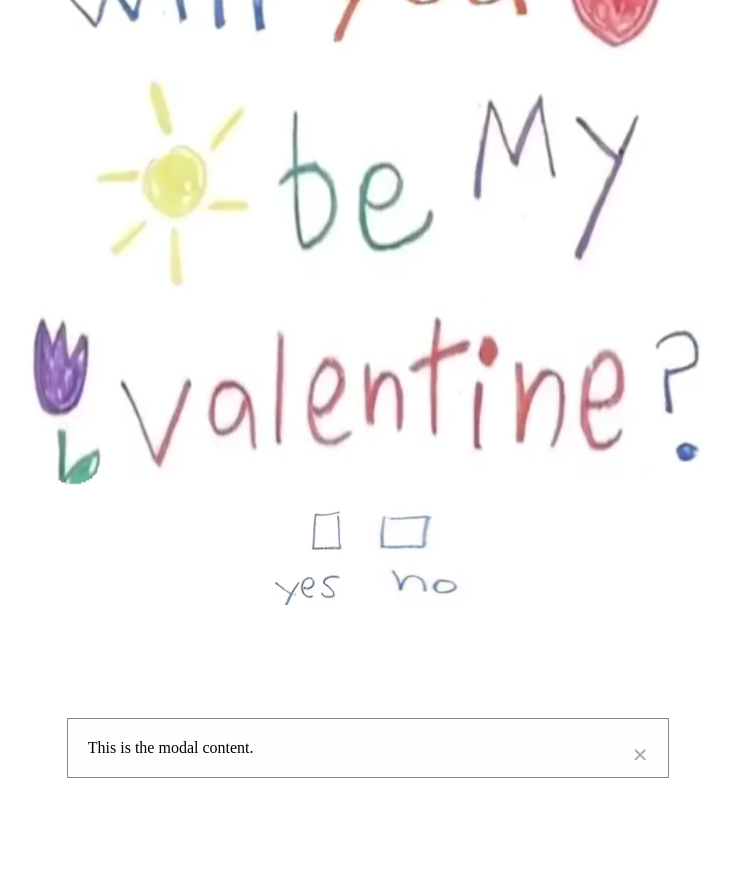
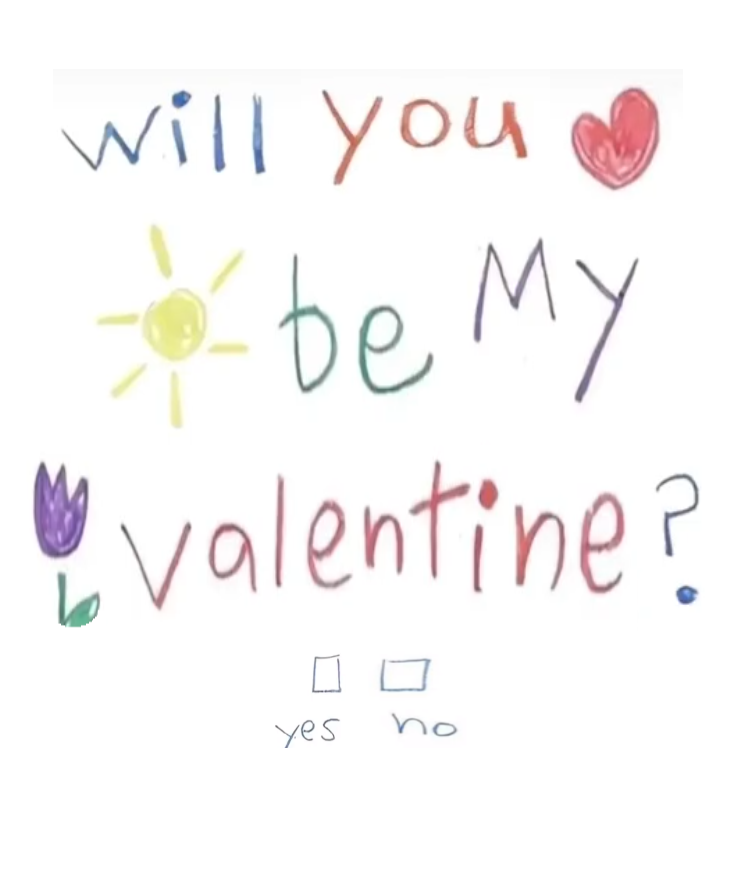
Before and after one commit to transcenddev/valentines-kineme, a plain HTML site: page index.html in a window 1280 px wide. Shown: the whole page, without its empty margins (272-1003 px from the left). After the commit the page ends 800 px from the top, so only its background shows below. Drawn offline with Linux system fonts and the light colour scheme.

Commit message:
Remove Modal

```diff
--- a/index.html
+++ b/index.html
@@ -38,11 +38,5 @@
       <img src="./assets/no.png" class="button__no" id="noButton" alt="" />
     </div>
 
-    <div id="myModal" class="modal">
-      <div class="modal-content">
-        <span class="close" onclick="closeModal()">&times;</span>
-        <p>This is the modal content.</p>
-      </div>
-    </div>
   </body>
 </html>
```
